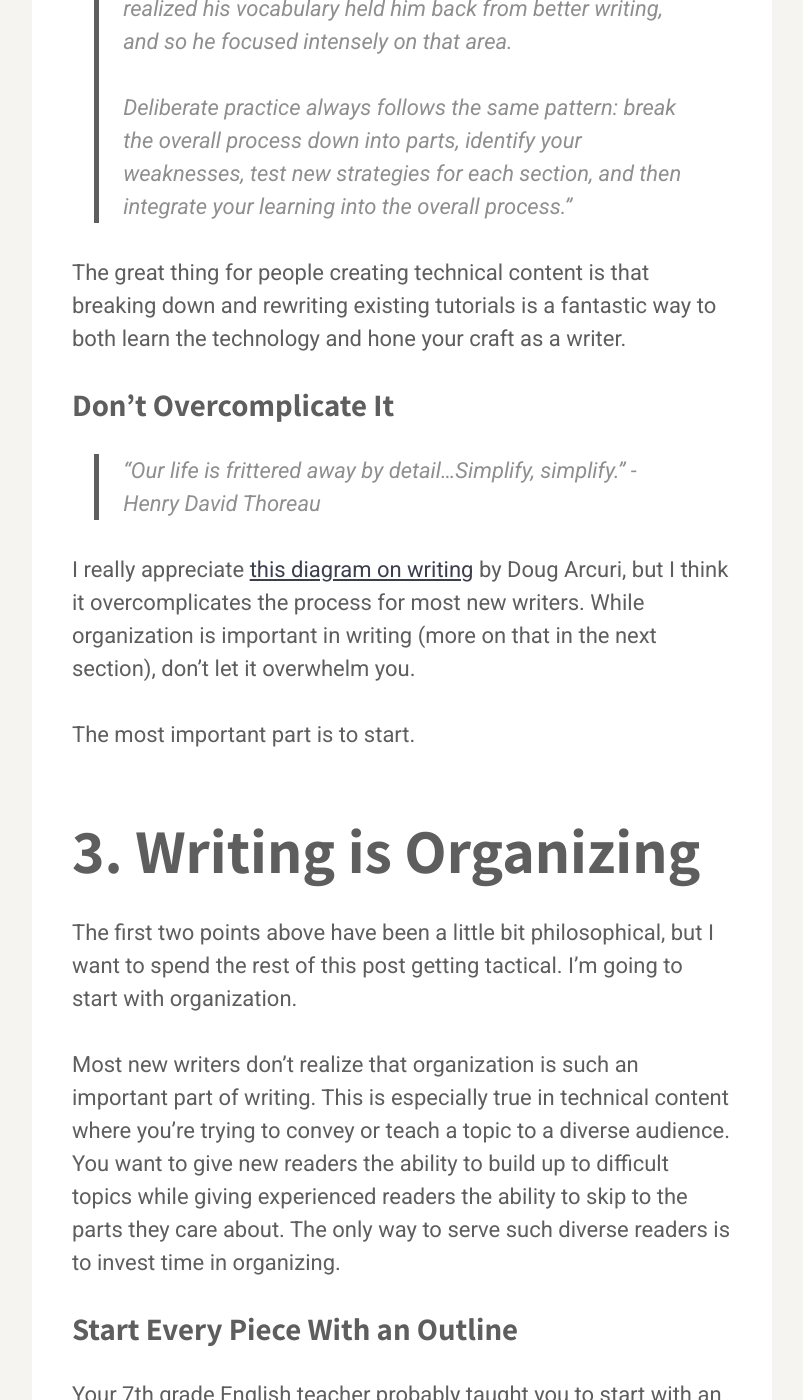
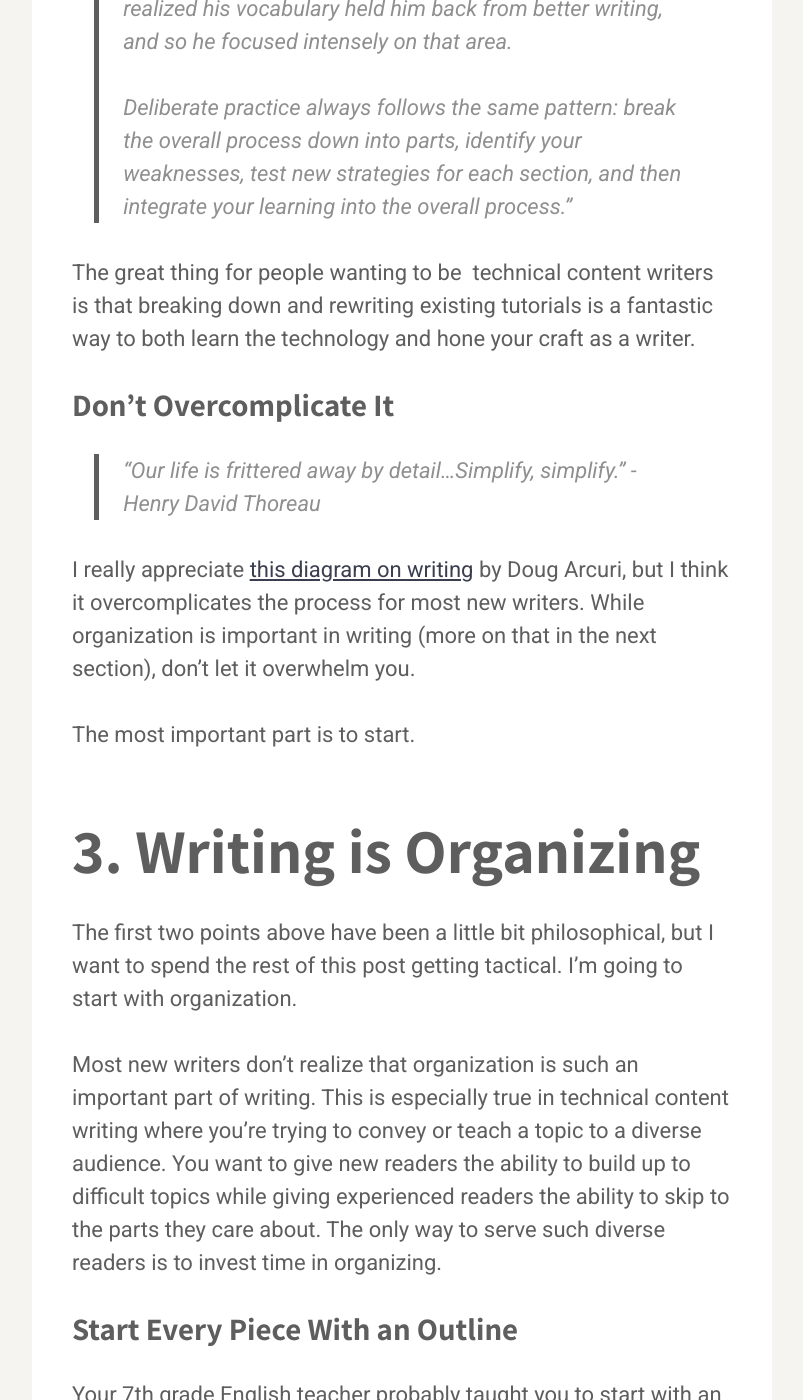
Before and after one commit to karllhughes/learn, a Jekyll site: the page built from _posts/2021-01-28-technical-content.md, in a window 1280 px wide and 1400 px high, scrolled down 9066 px. Shown: the whole window, without its empty margins (238-1041 px from the left). Built offline with Jekyll 4.4.1, drawn with Linux system fonts in a browser that asks for light colours; a script that is not in the unit is left out; comment, search, counter and statistics services are not loaded; some of the changed text lies outside the part shown.

Commit message:
Update Posts “2021-01-28-technical-content”

```diff
--- a/_posts/2021-01-28-technical-content.md
+++ b/_posts/2021-01-28-technical-content.md
@@ -16,7 +16,7 @@
 
 Most of my writing has been unpaid work done purely because the topic interested me, but in the past year since I started [Draft.dev](https://draft.dev) and [turned writing into a career](https://www.karllhughes.com/posts/cto-writer), I’ve started to think more critically about what makes good technical content.
 
-In this post, I’ll share my tips for technology professionals looking to write better content. Most of these tips will apply to anyone interested in writing, but they’ll be especially geared towards software developers as that’s my background.
+In this post, I’ll share my tips for technology professionals looking to improve their technical content writing. Most of these tips will apply to anyone interested in writing, but they’ll be especially geared towards software developers as that’s my background.
 
 This is a long post, so if you’d like to hop around, here’s what I’ll cover:
 
@@ -58,7 +58,7 @@
 
 A few years ago, I started [dabbling in freelance writing](https://www.karllhughes.com/posts/start-freelance-blogging). I remember thinking I was a pretty good writer, but my [first draft back from an editor was riddled with suggestions](https://draft.dev/learn/5-steps-to-a-quality-edit-for-your-technical-blog). Some were simple formatting issues, but many were structural. I had to go back and rewrite large chunks of the piece to get it right.
 
-If you aren’t ready to submit work to an editor yet, you can always enlist a friend for help. Even non-technical [editors can help you improve your technical content](https://draft.dev/learn/technical-editing). The best editors will be able to tell you when an idea you present doesn’t make sense or the piece is poorly organized.
+If you aren’t ready to submit work to an editor yet, you can always enlist a friend for help. Even non-technical [editors can help you improve your technical content writing](https://draft.dev/learn/technical-editing). The best editors will be able to tell you when an idea you present doesn’t make sense or the piece is poorly organized.
 
 ## 2. Be Consistent Anyway
 
@@ -110,7 +110,7 @@
 >
 > Deliberate practice always follows the same pattern: break the overall process down into parts, identify your weaknesses, test new strategies for each section, and then integrate your learning into the overall process.”
 
-The great thing for people creating technical content is that breaking down and rewriting existing tutorials is a fantastic way to both learn the technology and hone your craft as a writer.
+The great thing for people wanting to be  technical content writers is that breaking down and rewriting existing tutorials is a fantastic way to both learn the technology and hone your craft as a writer.
 
 ### Don’t Overcomplicate It
 
@@ -124,7 +124,7 @@
 
 The first two points above have been a little bit philosophical, but I want to spend the rest of this post getting tactical. I’m going to start with organization.
 
-Most new writers don’t realize that organization is such an important part of writing. This is especially true in technical content where you’re trying to convey or teach a topic to a diverse audience. You want to give new readers the ability to build up to difficult topics while giving experienced readers the ability to skip to the parts they care about. The only way to serve such diverse readers is to invest time in organizing.
+Most new writers don’t realize that organization is such an important part of writing. This is especially true in technical content writing where you’re trying to convey or teach a topic to a diverse audience. You want to give new readers the ability to build up to difficult topics while giving experienced readers the ability to skip to the parts they care about. The only way to serve such diverse readers is to invest time in organizing.
 
 ### Start Every Piece With an Outline
 
@@ -167,7 +167,7 @@
 
 ### Build Up to Each Concept
 
-The other problem that subject matter experts encounter when they start writing is they forget most readers won’t be as knowledgeable as they are. Good technical content is correct and uses industry-standard terms without overwhelming new readers. The trick is to build up to each concept as you deliver it.
+The other problem that subject matter experts encounter when they start writing is they forget most readers won’t be as knowledgeable as they are. Good technical writing and content is correct and uses industry-standard terms without overwhelming new readers. The trick is to build up to each concept as you deliver it.
 
 The way I do this is by creating an outline that starts with no assumptions. For example, if I were writing an article about deploying Python workloads to Kubernetes, here’s what I’d start with:
 
@@ -195,7 +195,7 @@
 
 Most writers tend to be too formal, but since I started editing more in the past year, I’ve realized that some fall towards the other extreme instead.
 
-The important thing is to **know your audience** and the publication you’re writing for. If it’s your personal blog, you can be as casual as you want. If it’s for your company’s blog, you might want to make it a little more formal.
+The important thing is to **know your audience** and the publication you’re writing for. If it’s your personal blog, you can be as casual as you want. If it’s for your company’s blog, you might want to make it a little more formal. The same goes for a technical writing blog.
 
 My rule of thumb when writing technical content is to pretend you’re in a business meeting. If you wouldn’t say it in front of your boss, you shouldn’t write it in public.
 
@@ -220,7 +220,7 @@
 
 One of the few things I remember from my high school English class was my teacher’s insistence that every claim be backed up by a source. For some reason, that stuck in my future engineer’s brain, and it’s become a great asset now that I write for a living.
 
-**Good technical content must be correct, so I pretend that my readers are all ornery skeptics hoping to poke holes in every statement I make.**
+**Good technical writing articles must be correct, so I pretend that my readers are all ornery skeptics hoping to poke holes in every statement I make.**
 
 There are three ways to add evidence to support your claims as a writer:
 
@@ -280,13 +280,13 @@
 
 Simply sharing this blog post led to a 12x increase in traffic to it over the course of a month. This is why writers should learn to share their content. If you want people to read your work, promoting it is essential.
 
-If you’re looking for a checklist of ways you can promote technical blog posts, [I put mine up on the internet earlier this year](https://draft.dev/learn/promotion). Every piece of content is different, but this should give you a good starting point.
+If you’re looking for a checklist of ways you can promote technical writing blog posts, [I put mine up on the internet earlier this year](https://draft.dev/learn/promotion). Every piece of content is different, but this should give you a good starting point.
 
 ## Final Thoughts
 
 Writing great technical content won’t happen overnight. If you expect to be good at it from the start, you’re likely to be sorely mistaken, but stick with it. Writing is a great way to [increase your influence](https://www.karllhughes.com/posts/engineers-should-write) and get noticed for your work.
 
-Once you start writing, build a process for capturing and refining your ideas. Good technical content is almost always an amalgamation of existing concepts, but the more you compile these ideas, the better you'll get.
+Once you start writing, build a process for capturing and refining your ideas. Good technical content writing is almost always an amalgamation of existing concepts, but the more you compile these ideas, the better you’ll get.
 
 Finally, [](https://draft.dev/write?)tell the world when you write! Your knowledge is valuable, and it's very rewarding to have people share and learn from your content.
 
```
Also changed, not shown: other parts of _posts/2021-01-28-technical-content.md (+2 -2 lines).
